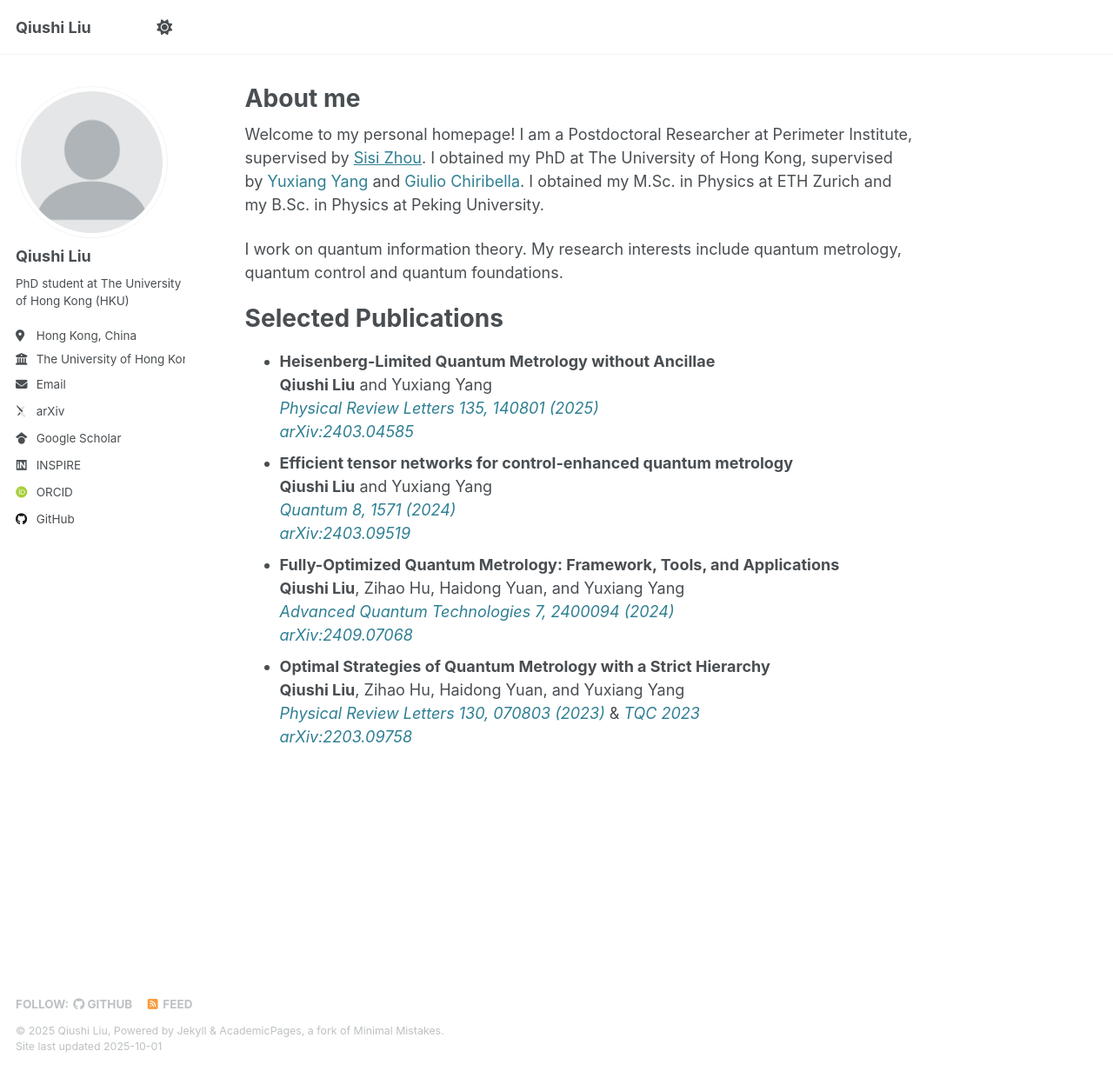
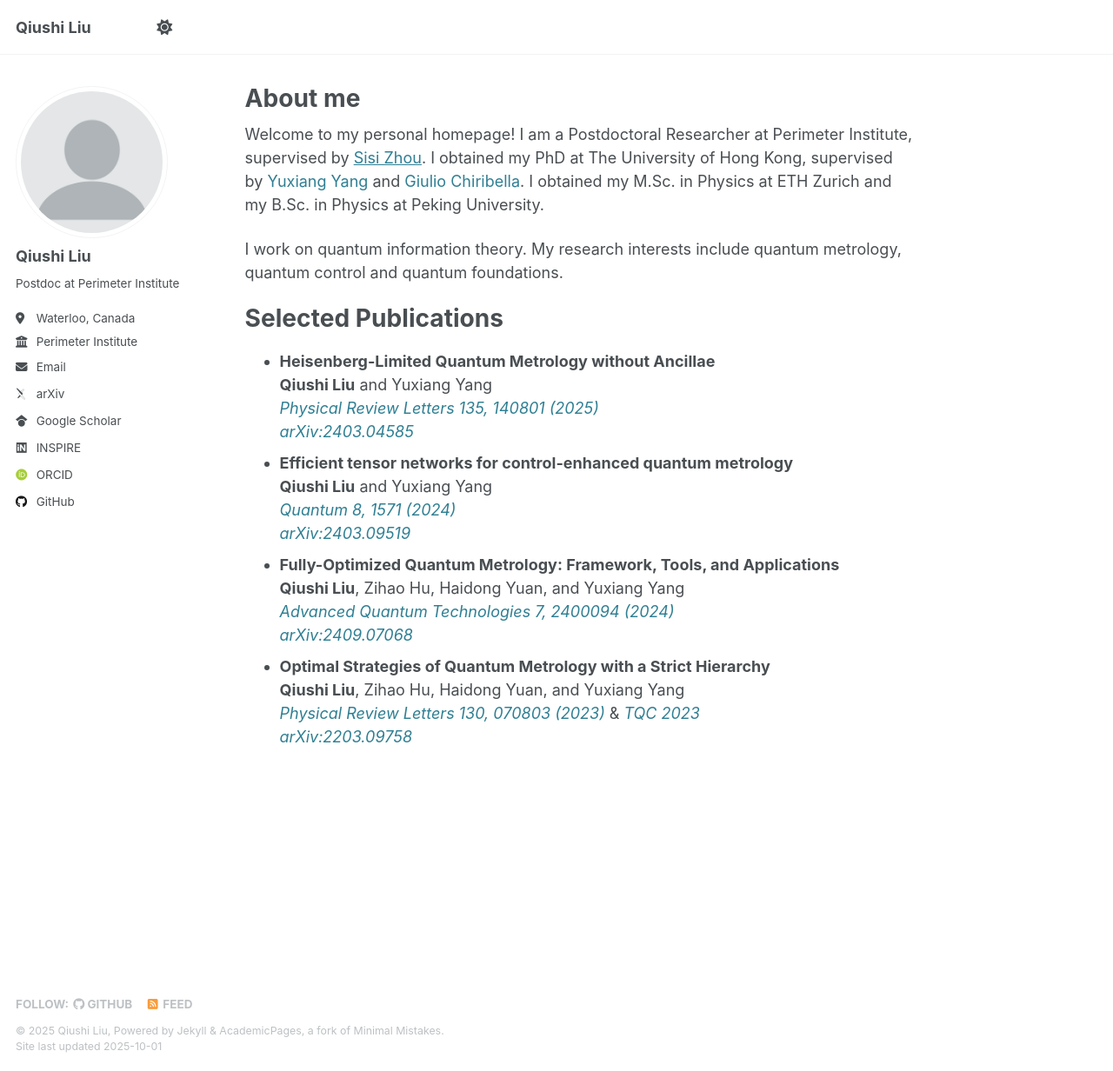
Before and after one commit to qiushi-liu/qiushi-liu.github.io, a Jekyll site: the page built from _pages/about.md, in a window 1280 px wide and 1232 px high. Shown: the whole window at 87% size. Built offline with Jekyll 4.4.1, drawn with Linux system fonts in a browser that asks for light colours; some web fonts are replaced.

Commit message:
Update _config.yml

```diff
--- a/_config.yml
+++ b/_config.yml
@@ -25,11 +25,11 @@ author:
   avatar           : "profile.png"
   name             : "Qiushi Liu"
   pronouns         : # example: "she/her"
-  bio              : "PhD student at The University of Hong Kong (HKU)"
-  location         : "Hong Kong, China"
-  employer         : "The University of Hong Kong"
+  bio              : "Postdoc at Perimeter Institute"
+  location         : "Waterloo, Canada"
+  employer         : "Perimeter Institute"
   uri              : # URL
-  email            : "qsliu@cs.hku.hk"
+  email            : "qiushi.liu@connect.hku.hk"
 
   # Academic websites
   arxiv            : "https://arxiv.org/a/liu_q_9.html" # URL - Update with the correct link to your profile
```
